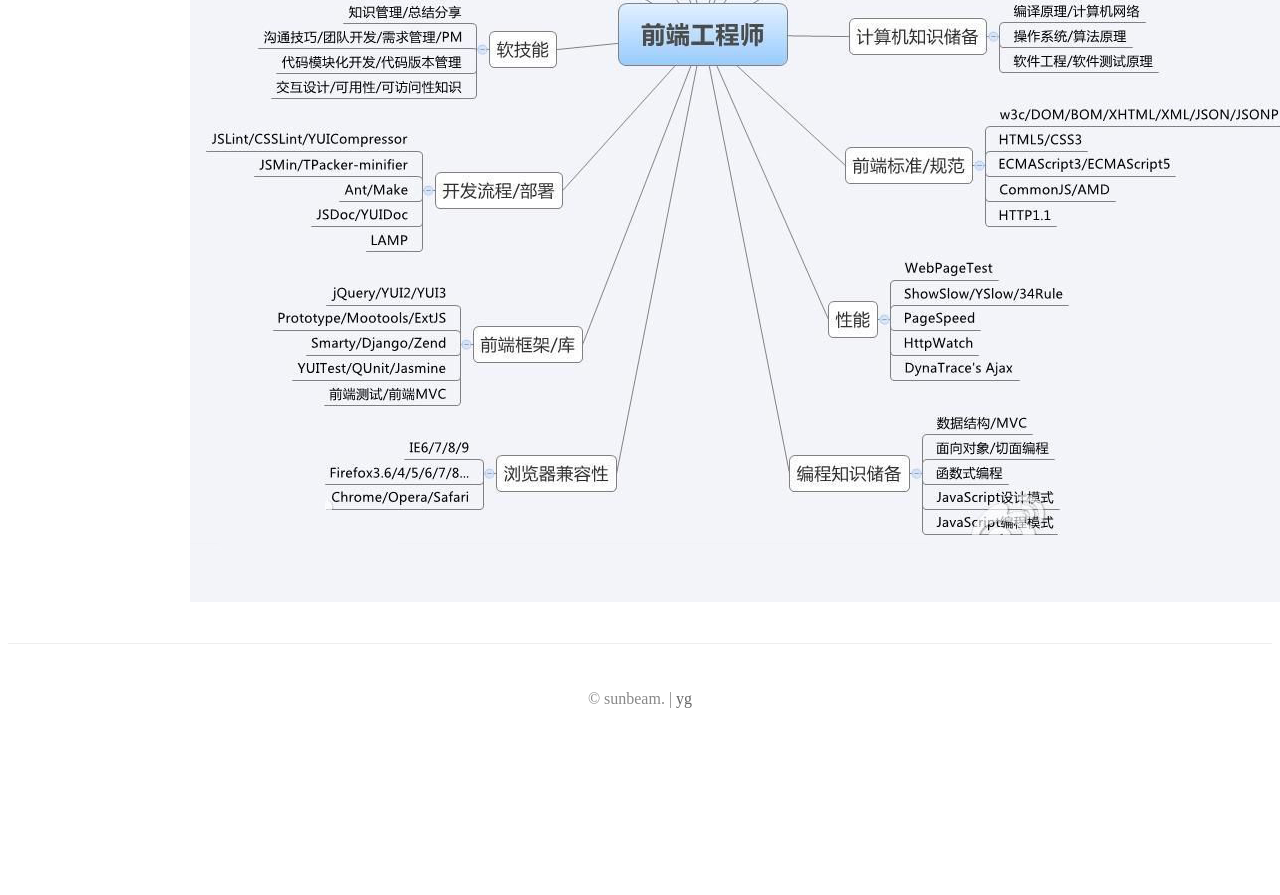
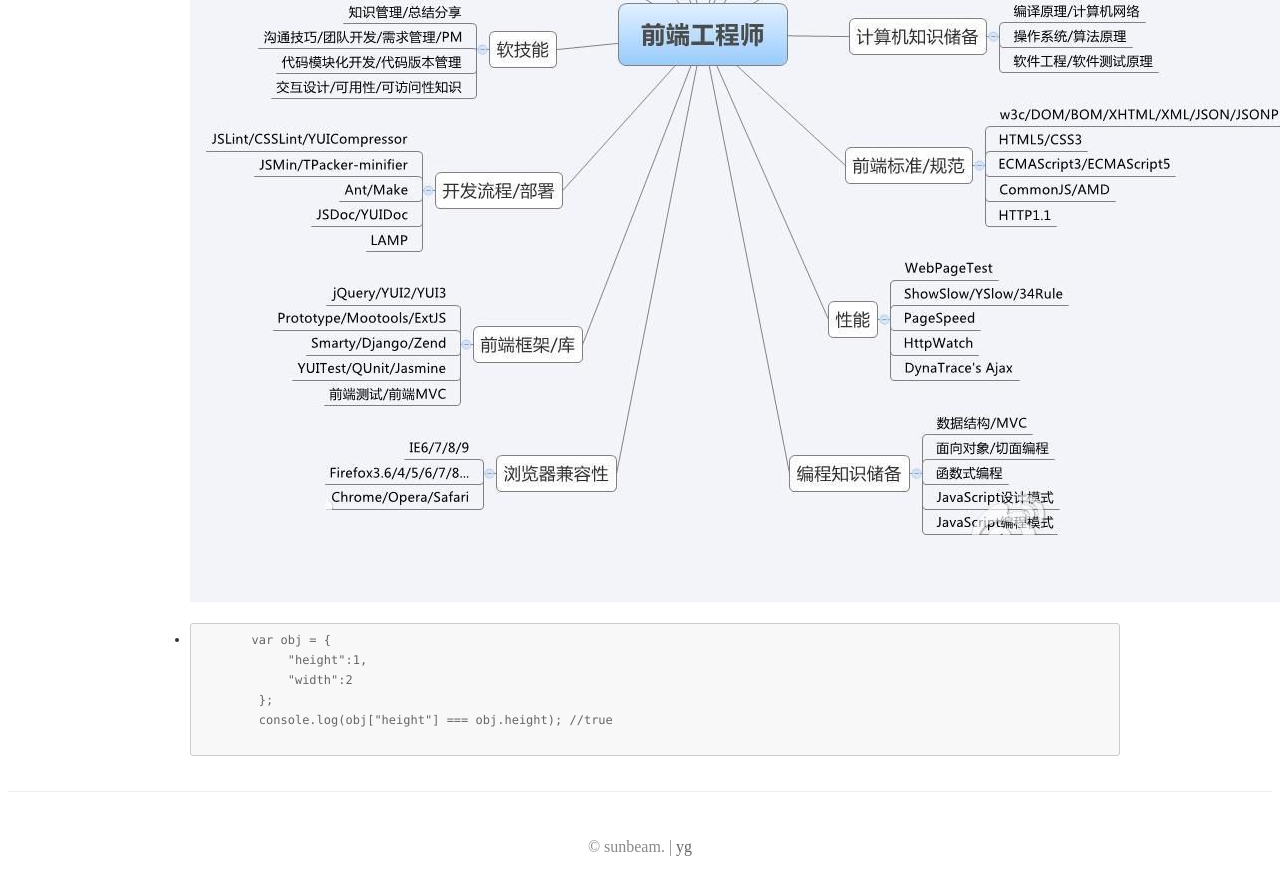
Before and after one commit to GalenYoung/galenyoung.github.io, a Jekyll site: the page built from programme/pgm-page08/index.html, in a window 1280 px wide and 900 px high, scrolled down 10404 px. Shown: the top 895 px of the window. Built offline with Jekyll 4.4.1, drawn with Linux system fonts in a browser that asks for light colours; comment, search, counter and statistics services are not loaded; before the commit the page ends 11156 px from its top, so only the background shows below that.

Commit message:
add knowledge to js:pgm:8

```diff
--- a/programme/pgm-page08/index.html
+++ b/programme/pgm-page08/index.html
@@ -560,4 +560,13 @@ jQuery(document).ready(function($){
                 </p>
                 <p><img src="../programme/pgm-page08/imgs/webfe.jpg"></p>
             </li>
+            <li>
+                <pre>
+<code>       var obj = {
+            "height":1,
+            "width":2
+        };
+        console.log(obj["height"] === obj.height); //true</code>
+                </pre>
+            </li>
         </ul>
--- a/think/thinking.html
+++ b/think/thinking.html
@@ -29,6 +29,11 @@ permalink: /think/
 			</div>
 			<div class="thk-r-session">
 				<ul>
+					<li>
+						<span>5月<b>12</b></span>
+						<p>公司这破儿网，打开个网页3、4分钟，css还没加载，严重影响工作效率，我在家一个人50M网...</p>
+					</li>
+
 					<li>
 						<span>3月<b>30</b></span>
 						<p>我给我电脑配置错误，强制最大内存2G，难怪这么卡，用了一个月我才发现，我真是醉了！</p>
```
